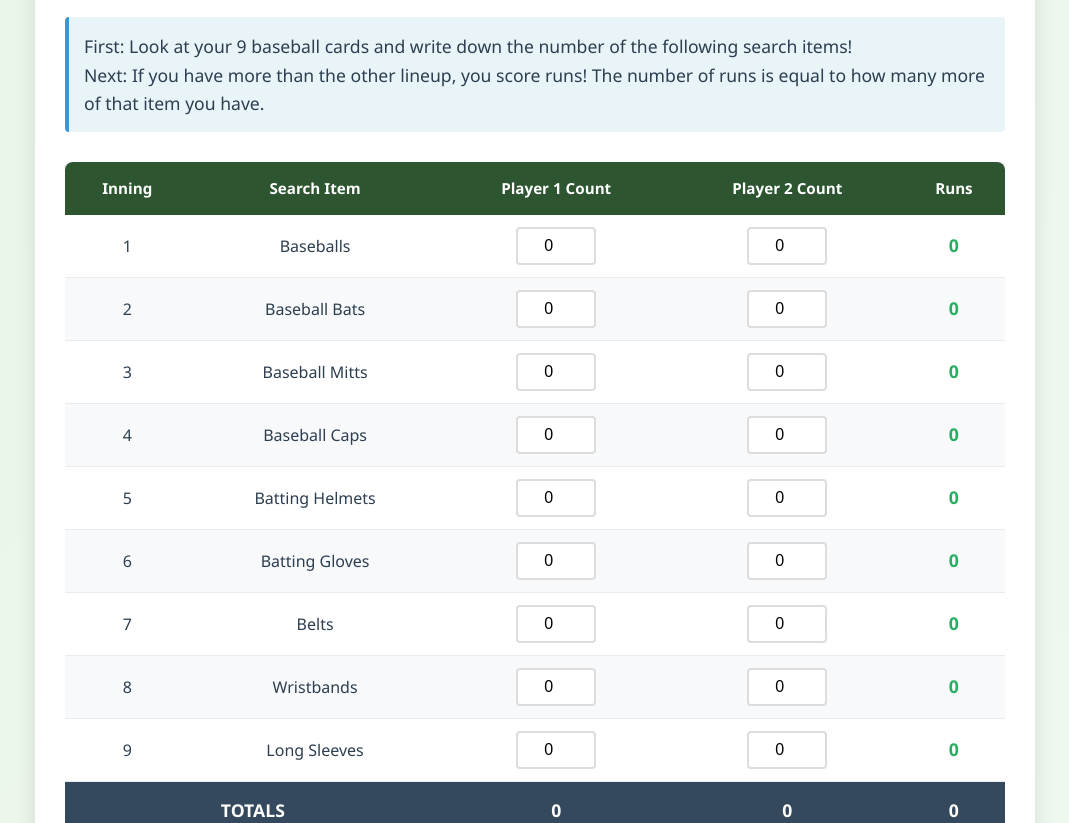
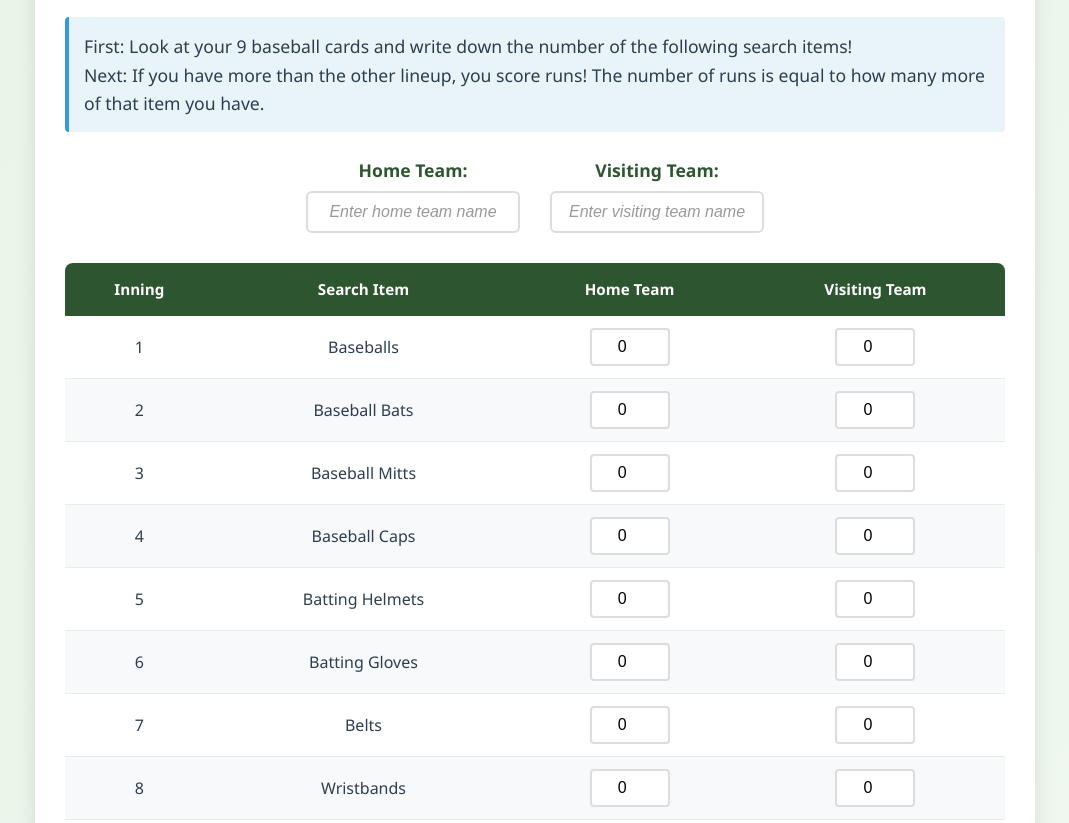
Before and after one commit to miloconway/vibe-code-baseball, a website built with Vite: page vibe-code-baseball/index.html in a window 1280 px wide. Shown: the part 129-952 px from the top of the page, without its empty margins (105-1174 px from the left). Built offline with nearby package versions, Linux system fonts and the light colour scheme.

Commit message:
Add team names and runs tracking system
- Added Home Team and Visiting Team name inputs with dynamic header updates
- Removed original Runs column from main table for cleaner layout
- Added new Runs row above Running Totals to track inning winners
- Each team gets 1 run per inning where they have higher item count
- Ties award no runs to either team
- Enhanced CSS styling with green Runs row and improved team input design
- Updated reset functionality to clear team names and recalculate scores

```diff
--- a/vibe-code-baseball/src/main.js
+++ b/vibe-code-baseball/src/main.js
@@ -20,25 +20,39 @@ document.querySelector('#app').innerHTML = `
       Next: If you have more than the other lineup, you score runs! The number of runs is equal to how many more of that item you have.
     </p>
 
+    <div class="team-names">
+      <div class="team-input">
+        <label for="homeTeam">Home Team:</label>
+        <input type="text" id="homeTeam" placeholder="Enter home team name" maxlength="20">
+      </div>
+      <div class="team-input">
+        <label for="visitingTeam">Visiting Team:</label>
+        <input type="text" id="visitingTeam" placeholder="Enter visiting team name" maxlength="20">
+      </div>
+    </div>
+
     <div class="scorecard">
       <table id="scoreTable">
         <thead>
           <tr>
             <th>Inning</th>
             <th>Search Item</th>
-            <th>Player 1 Count</th>
-            <th>Player 2 Count</th>
-            <th>Runs</th>
+            <th id="homeTeamHeader">Home Team</th>
+            <th id="visitingTeamHeader">Visiting Team</th>
           </tr>
         </thead>
         <tbody id="scoreBody">
         </tbody>
         <tfoot>
+          <tr class="runs-row">
+            <td colspan="2"><strong>Runs</strong></td>
+            <td id="homeRuns">0</td>
+            <td id="visitingRuns">0</td>
+          </tr>
           <tr class="totals">
-            <td colspan="2"><strong>TOTALS</strong></td>
+            <td colspan="2"><strong>Running Totals</strong></td>
             <td id="p1Total">0</td>
             <td id="p2Total">0</td>
-            <td id="runsTotal">0</td>
           </tr>
         </tfoot>
       </table>
@@ -60,16 +74,16 @@ function createScoreRows() {
       <td>${item}</td>
       <td><input type="number" min="0" max="99" class="count-input" data-player="1" data-inning="${index}" value="0"></td>
       <td><input type="number" min="0" max="99" class="count-input" data-player="2" data-inning="${index}" value="0"></td>
-      <td class="runs-cell" id="runs-${index}">0</td>
     `;
     tbody.appendChild(row);
   });
 }
 
-function calculateRuns() {
+function calculateTotals() {
   let p1Total = 0;
   let p2Total = 0;
-  let totalRuns = 0;
+  let homeRuns = 0;
+  let visitingRuns = 0;
 
   searchItems.forEach((_, index) => {
     const p1Input = document.querySelector(`[data-player="1"][data-inning="${index}"]`);
@@ -81,36 +95,54 @@ function calculateRuns() {
     p1Total += p1Count;
     p2Total += p2Count;
 
-    // Calculate runs for this inning (difference if player 1 wins, 0 if player 2 wins or tie)
-    const runs = Math.max(0, p1Count - p2Count);
-    totalRuns += runs;
-
-    document.getElementById(`runs-${index}`).textContent = runs;
+    // Calculate runs: 1 run for whoever has the higher count in this inning
+    if (p1Count > p2Count) {
+      homeRuns += 1;
+    } else if (p2Count > p1Count) {
+      visitingRuns += 1;
+    }
+    // No runs awarded for ties
   });
 
   document.getElementById('p1Total').textContent = p1Total;
   document.getElementById('p2Total').textContent = p2Total;
-  document.getElementById('runsTotal').textContent = totalRuns;
+  document.getElementById('homeRuns').textContent = homeRuns;
+  document.getElementById('visitingRuns').textContent = visitingRuns;
+}
+
+function updateTeamHeaders() {
+  const homeTeamName = document.getElementById('homeTeam').value || 'Home Team';
+  const visitingTeamName = document.getElementById('visitingTeam').value || 'Visiting Team';
+
+  document.getElementById('homeTeamHeader').textContent = homeTeamName;
+  document.getElementById('visitingTeamHeader').textContent = visitingTeamName;
 }
 
 function setupEventListeners() {
   // Add event listeners to all count inputs
   document.addEventListener('input', (e) => {
     if (e.target.classList.contains('count-input')) {
-      calculateRuns();
+      calculateTotals();
     }
   });
+
+  // Add event listeners for team name inputs
+  document.getElementById('homeTeam').addEventListener('input', updateTeamHeaders);
+  document.getElementById('visitingTeam').addEventListener('input', updateTeamHeaders);
 
   // Reset button
   document.getElementById('resetGame').addEventListener('click', () => {
     document.querySelectorAll('.count-input').forEach(input => {
       input.value = 0;
     });
-    calculateRuns();
+    document.getElementById('homeTeam').value = '';
+    document.getElementById('visitingTeam').value = '';
+    updateTeamHeaders();
+    calculateTotals();
   });
 }
 
 // Initialize the game
 createScoreRows();
 setupEventListeners();
-calculateRuns();
+calculateTotals();
--- a/vibe-code-baseball/src/style.css
+++ b/vibe-code-baseball/src/style.css
@@ -41,6 +41,49 @@ h1 {
   border-radius: 4px;
   font-size: 1.1em;
   line-height: 1.6;
+}
+
+.team-names {
+  display: flex;
+  gap: 30px;
+  justify-content: center;
+  margin: 25px 0;
+  flex-wrap: wrap;
+}
+
+.team-input {
+  display: flex;
+  flex-direction: column;
+  align-items: center;
+  gap: 8px;
+}
+
+.team-input label {
+  font-weight: 600;
+  color: #2c5530;
+  font-size: 1.1em;
+}
+
+.team-input input[type="text"] {
+  padding: 10px 15px;
+  border: 2px solid #ddd;
+  border-radius: 6px;
+  font-size: 1em;
+  text-align: center;
+  width: 180px;
+  transition: border-color 0.3s;
+  background: white;
+}
+
+.team-input input[type="text"]:focus {
+  outline: none;
+  border-color: #3498db;
+  box-shadow: 0 0 8px rgba(52, 152, 219, 0.3);
+}
+
+.team-input input[type="text"]::placeholder {
+  color: #999;
+  font-style: italic;
 }
 
 .scorecard {
@@ -102,6 +145,18 @@ tr:hover {
   font-size: 1.1em;
 }
 
+.runs-row {
+  background: #27ae60 !important;
+  color: white;
+  font-weight: bold;
+}
+
+.runs-row td {
+  padding: 15px 10px;
+  font-size: 1.1em;
+  border-bottom: 1px solid #2c3e50;
+}
+
 .totals {
   background: #34495e !important;
   color: white;
```
